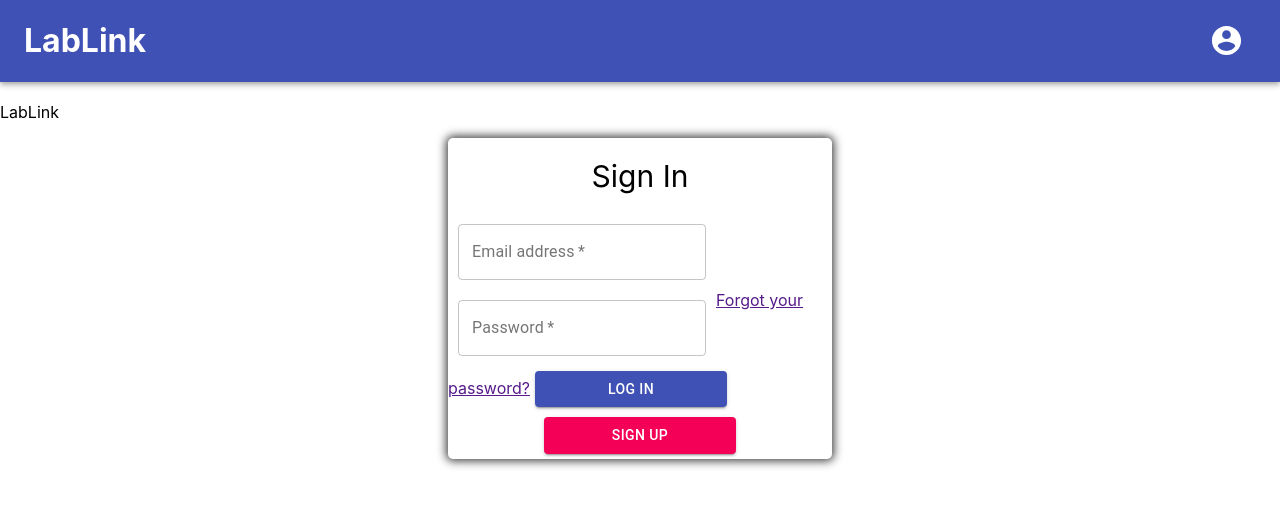
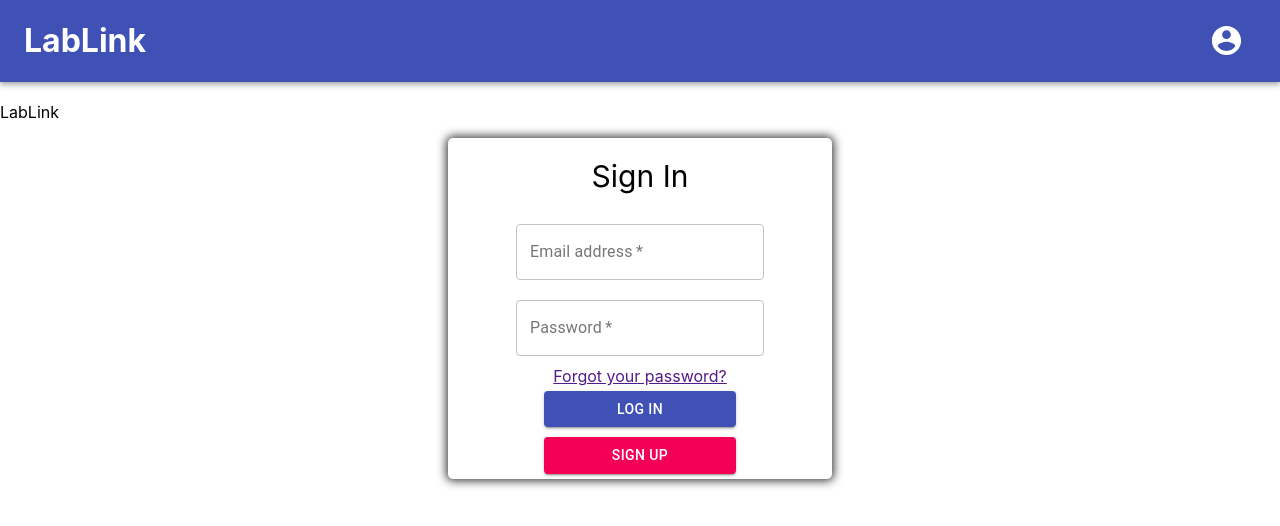
Before and after one commit to andrewnich/lablink, a React (Create React App) app in the folder frontend/: page / in a window 1280 px wide. Shown: the top 526 px of the page. Built offline with nearby package versions, Linux system fonts and the light colour scheme.

Commit message:
Fixed login

```diff
--- a/frontend/src/pages/Login.js
+++ b/frontend/src/pages/Login.js
@@ -66,16 +66,18 @@ const Login = () => {
   return (
   <div>
       <p className={classes.logo}>LabLink</p>
+      <form>
         <div className={classes.signInContainer}>
           <p className={classes.signIn}>Sign In</p>
-        <form>
+
             <TextField className={classes.textEntry} variant='outlined' label='Email address' name="email" required/>
             <TextField className={classes.textEntry} variant='outlined' label='Password' type='password' name="password" required/>
             <a classNames={classes.forgotPassword} href="">Forgot your password?</a>
             <Button className={classes.button} color="primary" variant="contained" type="submit" fullWidth>Log In</Button>
-        </form>
+
           <Button className={classes.button} color="secondary" variant="contained" fullWidth component={Link} to='/signup'>Sign Up</Button>
         </div>
+      </form>
   </div>
   );
 };
```
Lines whose indentation alone changed are shown as unchanged.
